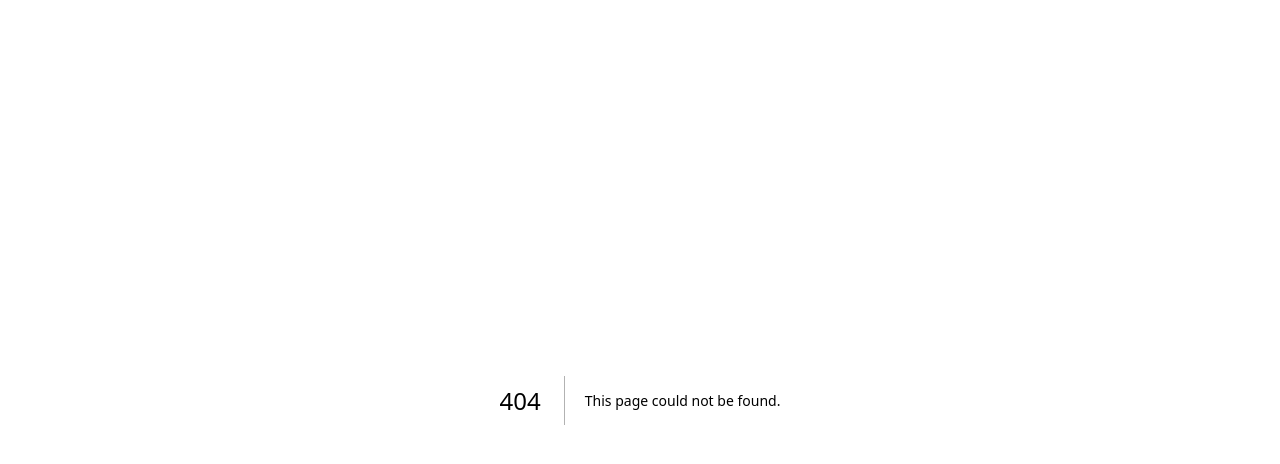
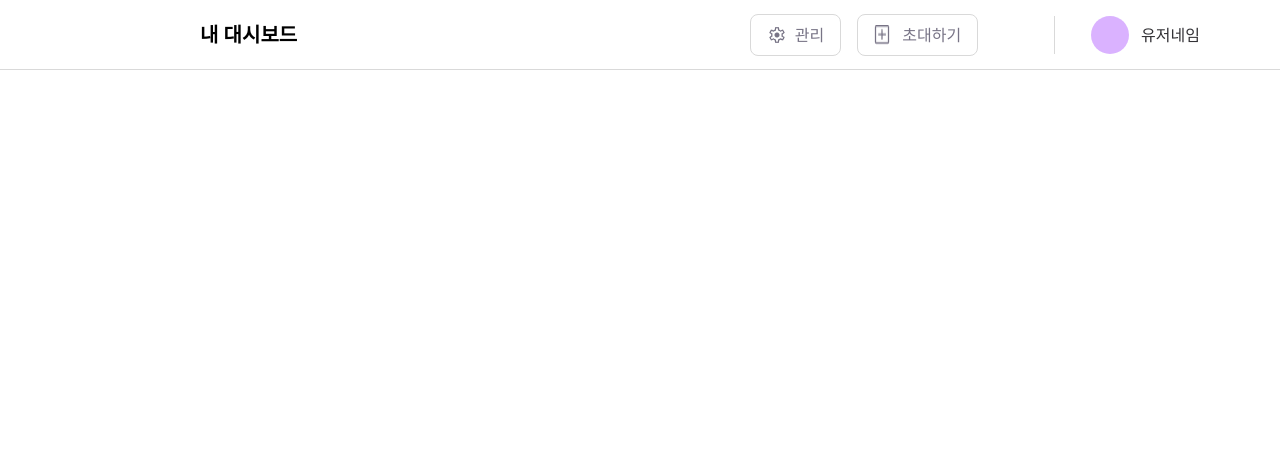
Before and after one commit to codeit17-part3-team5/taskify-fe, a Next.js app: page /navbar in a window 1280 px wide. Before the commit this address had no page. Shown: the top 464 px of the page. Built offline with nearby package versions, Linux system fonts and the light colour scheme.

Commit message:
Rename: 랜딩 페이지 파일명 수정

```diff
--- /dev/null
+++ b/src/pages/navbar.tsx
@@ -0,0 +1,19 @@
+import MyAccountButton from "@/components/navbar/MyAccountButton";
+import ToMyDashboardButton from "@/components/navbar/ToMyDashboardButton";
+import DashboardMember from "@/components/sidebar/DashboardMemberList";
+import ManageDashboard from "@/components/sidebar/ManageDashboard";
+
+export default function navbar() {
+  return (
+    <div className="flex justify-between h-[70px] border-[#D9D9D9] border-b-[1px]">
+      <ToMyDashboardButton />
+      <div className="flex items-center">
+        <ManageDashboard />
+        <div className="h-[38px] border-r border-[#D9D9D9]">
+          <DashboardMember />
+        </div>
+        <MyAccountButton />
+      </div>
+    </div>
+  );
+}
--- /dev/null
+++ b/src/pages/sidebar.tsx
@@ -0,0 +1,9 @@
+import Sidebar from "@/components/sidebar/Sidebar";
+
+export default function sidebar() {
+  return (
+    <div className="w-[300px] bg-[#F8F8FF]">
+      <Sidebar />
+    </div>
+  );
+}
```
